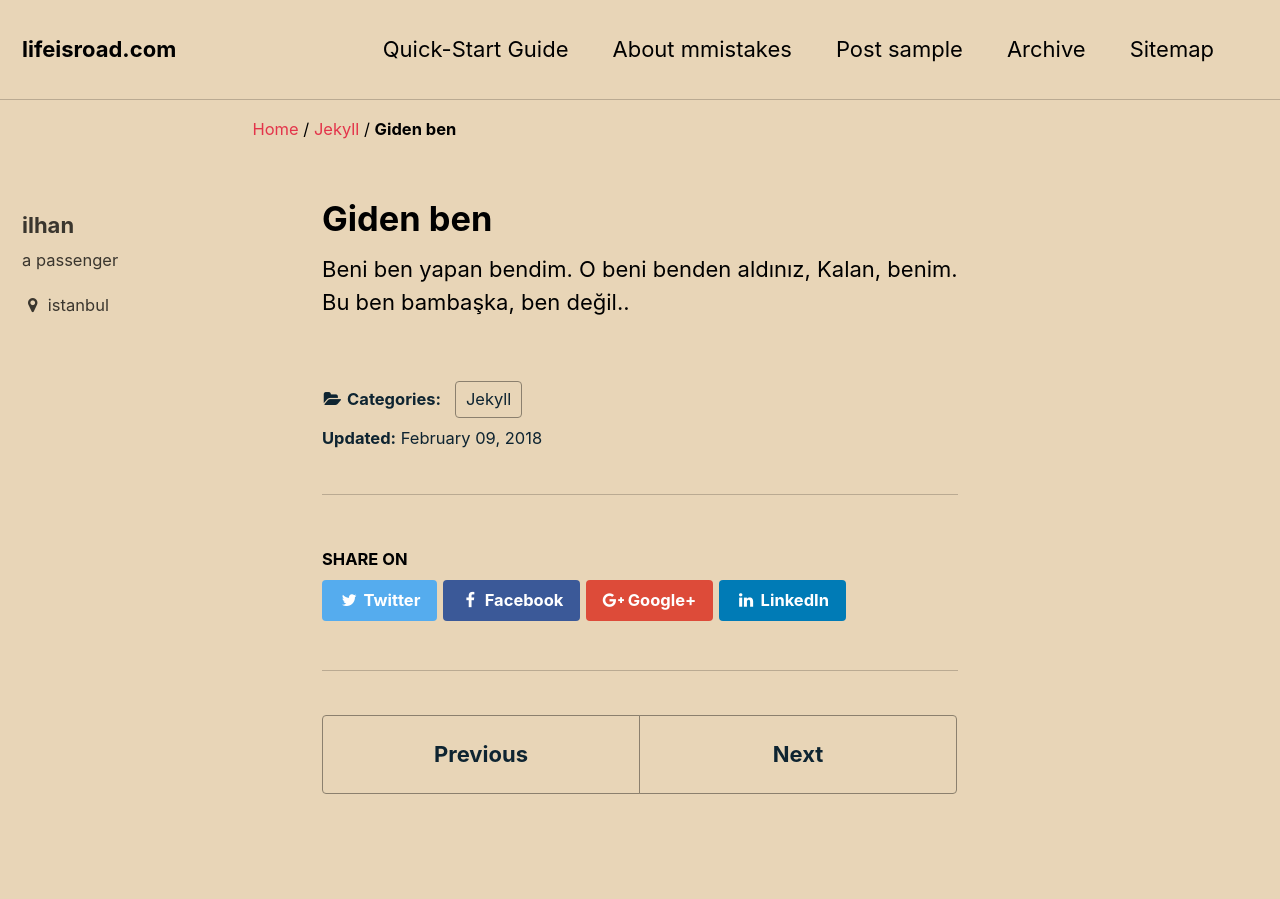
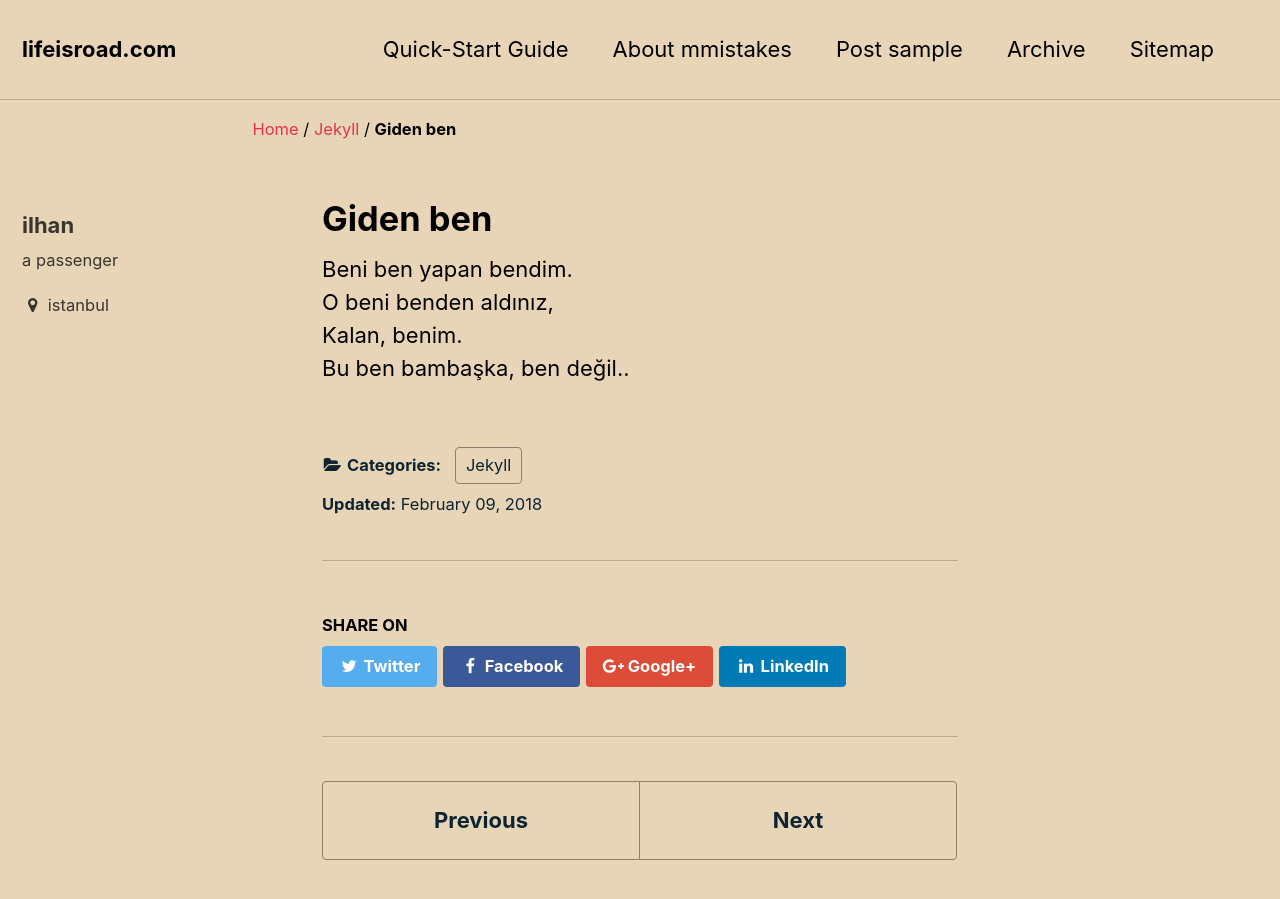
Before and after one commit to ilhangoren/ilhangoren.github.io, a Jekyll site: the page built from _posts/2018-2-09-Giden ben.md, in a window 1280 px wide and 900 px high. Built offline with Jekyll 4.4.1, drawn with Linux system fonts in a browser that asks for light colours; some of the changed text lies outside the part shown.

```diff
--- a/_posts/2018-2-09-Giden ben.md
+++ b/_posts/2018-2-09-Giden ben.md
@@ -4,8 +4,7 @@ categories:
   - Jekyll
 layout: single
 ---
-
-Beni ben yapan bendim.
-O beni benden aldınız,
-Kalan, benim.
-Bu ben bambaşka, ben değil..
+Beni ben yapan bendim.<br>
+O beni benden aldınız,<br>
+Kalan, benim.<br>
+Bu ben bambaşka, ben değil..<br>
```
